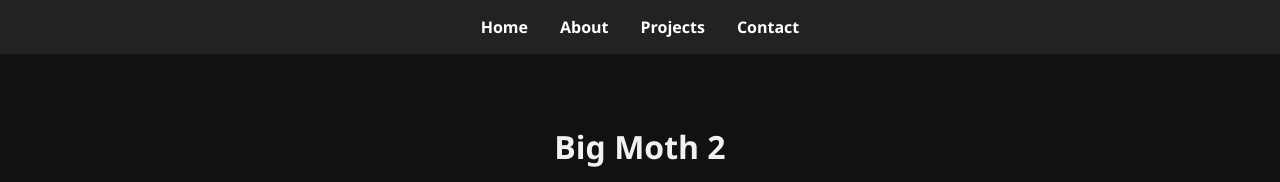
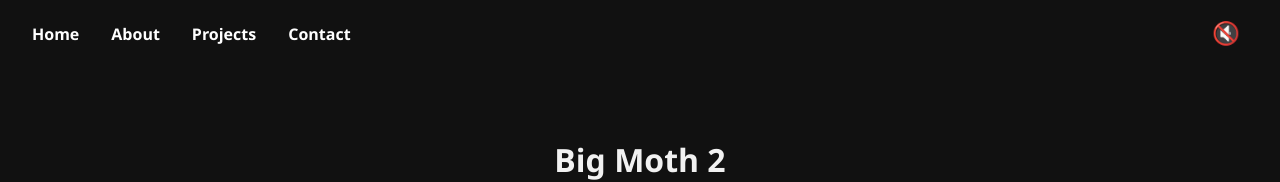
Before and after one commit to Rundee-Official/Rundee-Official.github.io, a React (Create React App) app: page /#/projects/BigMoth2 in a window 1280 px wide. Shown: the top 182 px of the page. Built offline with nearby package versions, Linux system fonts and the light colour scheme.

Commit message:
Add audio made by Seokhwa Hong. :D

```diff
--- a/src/App.css
+++ b/src/App.css
@@ -10,7 +10,7 @@ html, body, #root, .App {
   min-height: 100vh;
   height: auto;
   overflow-x: hidden;
-  overflow-y: auto;
+  overflow-y: visible;
 }
 
 h1 {
@@ -18,3 +18,23 @@ h1 {
   text-align: center;
   margin-top: 3rem;
 }
+
+.content-wrapper {
+  position: relative;
+  z-index: 0; /* 배경을 위한 공간 */
+}
+
+.page-content {
+  position: relative;
+  z-index: 2; /* 실제 콘텐츠가 배경 위에 렌더됨 */
+}
+
+.hero-bg-canvas {
+  position: absolute;
+  top: 0;
+  left: 0;
+  height: 100%;
+  width: 100%;
+  z-index: 1; /* 배경은 콘텐츠 뒤지만 Navbar보다는 아래 */
+  pointer-events: none;
+}
--- a/src/App.jsx
+++ b/src/App.jsx
@@ -1,22 +1,22 @@
-import React from 'react';
-import { HashRouter as Router, Routes, Route } from 'react-router-dom';
+import React, { useRef, useState } from 'react';
+import { HashRouter as Router, Routes, Route, useLocation } from 'react-router-dom';
 
 import Navbar from './components/Navbar';
-
 import Home from './pages/Home';
-
 import About from './pages/About';
-
 import Projects from './pages/Projects';
 import BigMoth2 from './pages/Projects/BigMoth2';
+import Contact from './pages/Contact';
+import HomeBackground from './components/HomeBackground';
 
-import Contact from './pages/Contact';
+function MainRoutesWithBackground() {
+  const location = useLocation();
+  const showBackground = ['/', '/projects', '/contact'].includes(location.pathname);
 
-export default function App() {
   return (
-    <Router>
-      <Navbar />
-      <div className="App">
+    <div className="content-wrapper">
+      {showBackground && <HomeBackground />}
+      <div className="page-content">
         <Routes>
           <Route path="/" element={<Home />} />
           <Route path="/about" element={<About />} />
@@ -25,6 +25,42 @@ export default function App() {
           <Route path="/contact" element={<Contact />} />
         </Routes>
       </div>
+    </div>
+  );
+}
+
+export default function App() {
+  const audioRef = useRef();
+  const [isPlaying, setIsPlaying] = useState(false);
+
+  const toggleMusic = () => {
+    const audio = audioRef.current;
+    if (!audio) return;
+
+    audio.volume = 0.1;
+
+    if (isPlaying) {
+      audio.pause();
+    } else {
+      audio.play().catch(err => {
+        console.warn("Autoplay blocked. Try clicking again.");
+      });
+    }
+    setIsPlaying(!isPlaying);
+  };
+
+  return (
+    <Router>
+      <audio
+        ref={audioRef}
+        src="/audio/bg-music.mp3"
+        loop
+        style={{ display: 'none' }}
+      />
+      <Navbar isPlaying={isPlaying} toggleMusic={toggleMusic} />
+      <div className="App">
+        <MainRoutesWithBackground />
+      </div>
     </Router>
   );
 }
--- a/src/components/Navbar.css
+++ b/src/components/Navbar.css
@@ -1,15 +1,28 @@
 /* src/components/Navbar.css */
 .navbar {
-  background-color: #222;
-  padding: 1rem;
+  display: flex;
+  justify-content: space-between;
+  align-items: center;
+  padding: 1rem 2rem;
   position: sticky;
-  top: 0;
-  z-index: 100;
+}
+
+.music-toggle {
+  background: transparent;
+  color: #fff;
+  border: none;
+  font-size: 1.4rem;
+  cursor: pointer;
+  padding: 0.25rem 0.5rem;
+  transition: transform 0.2s ease;
+}
+
+.music-toggle:hover {
+  transform: scale(1.2);
 }
 
 .navbar-links {
   display: flex;
-  justify-content: center;
   gap: 2rem;
   list-style: none;
   margin: 0;
@@ -28,6 +41,12 @@
 }
 
 @media (max-width: 600px) {
+  .navbar {
+    flex-direction: column;
+    gap: 0.5rem;
+    padding: 1rem;
+  }
+
   .navbar-links {
     flex-direction: column;
     gap: 1rem;
--- a/src/components/Navbar.jsx
+++ b/src/components/Navbar.jsx
@@ -1,8 +1,8 @@
 // src/components/Navbar.jsx
 import { Link } from 'react-router-dom';
-import './Navbar.css'; // 스타일 분리 (없으면 나중에 만들면 됨)
+import './Navbar.css';
 
-export default function Navbar() {
+export default function Navbar({ isPlaying, toggleMusic }) {
   return (
     <nav className="navbar">
       <ul className="navbar-links">
@@ -11,6 +11,9 @@ export default function Navbar() {
         <li><Link to="/projects">Projects</Link></li>
         <li><Link to="/contact">Contact</Link></li>
       </ul>
+      <button className="music-toggle" onClick={toggleMusic}>
+        {isPlaying ? '🔊' : '🔇'}
+      </button>
     </nav>
   );
 }
```
Also changed, not shown: src/pages/Projects/PortfolioWebsite.css (added), src/pages/Projects/PortfolioWebsite.jsx (added), 1 other file (tests, documents, lock files or other folders).
